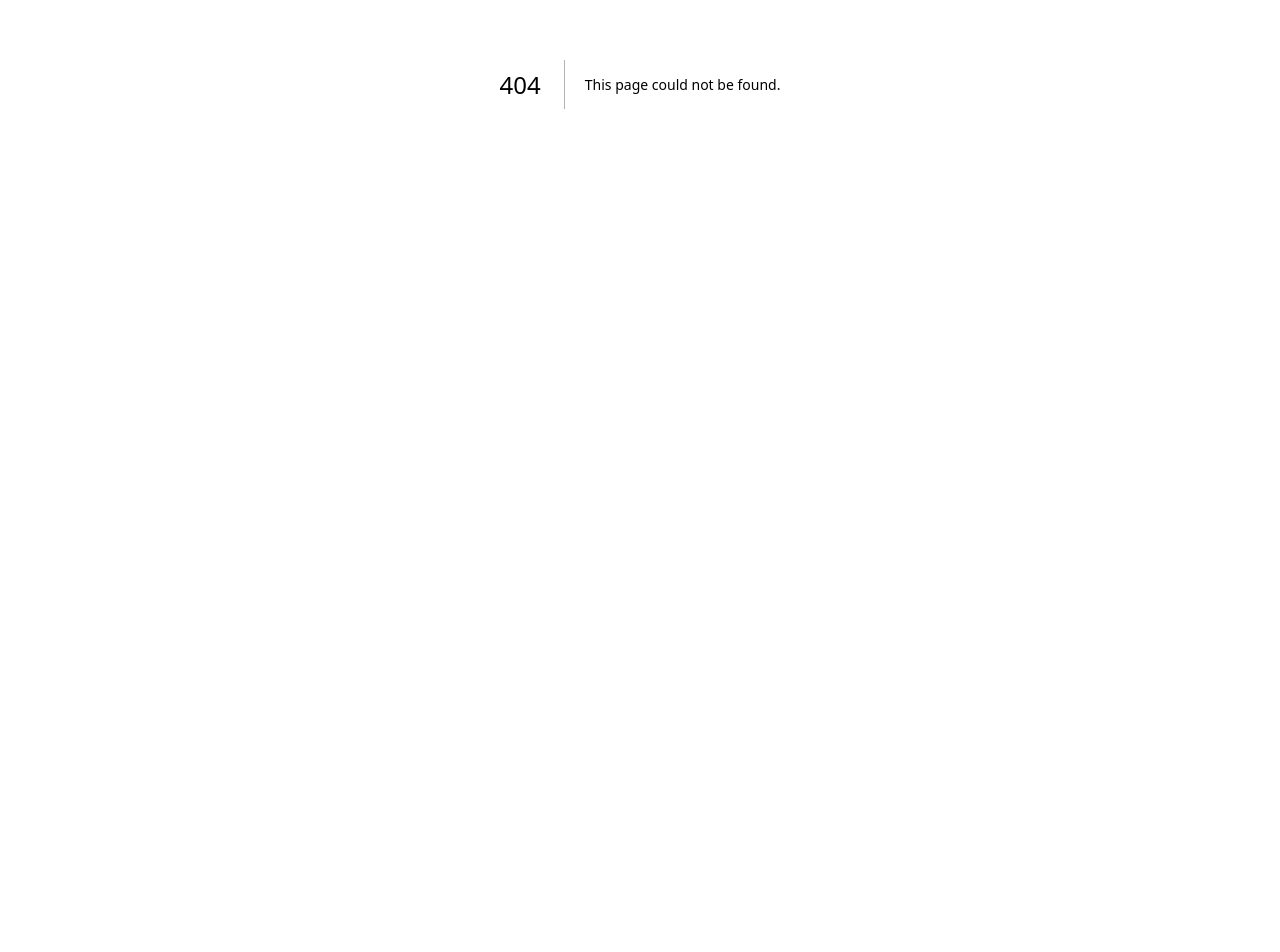
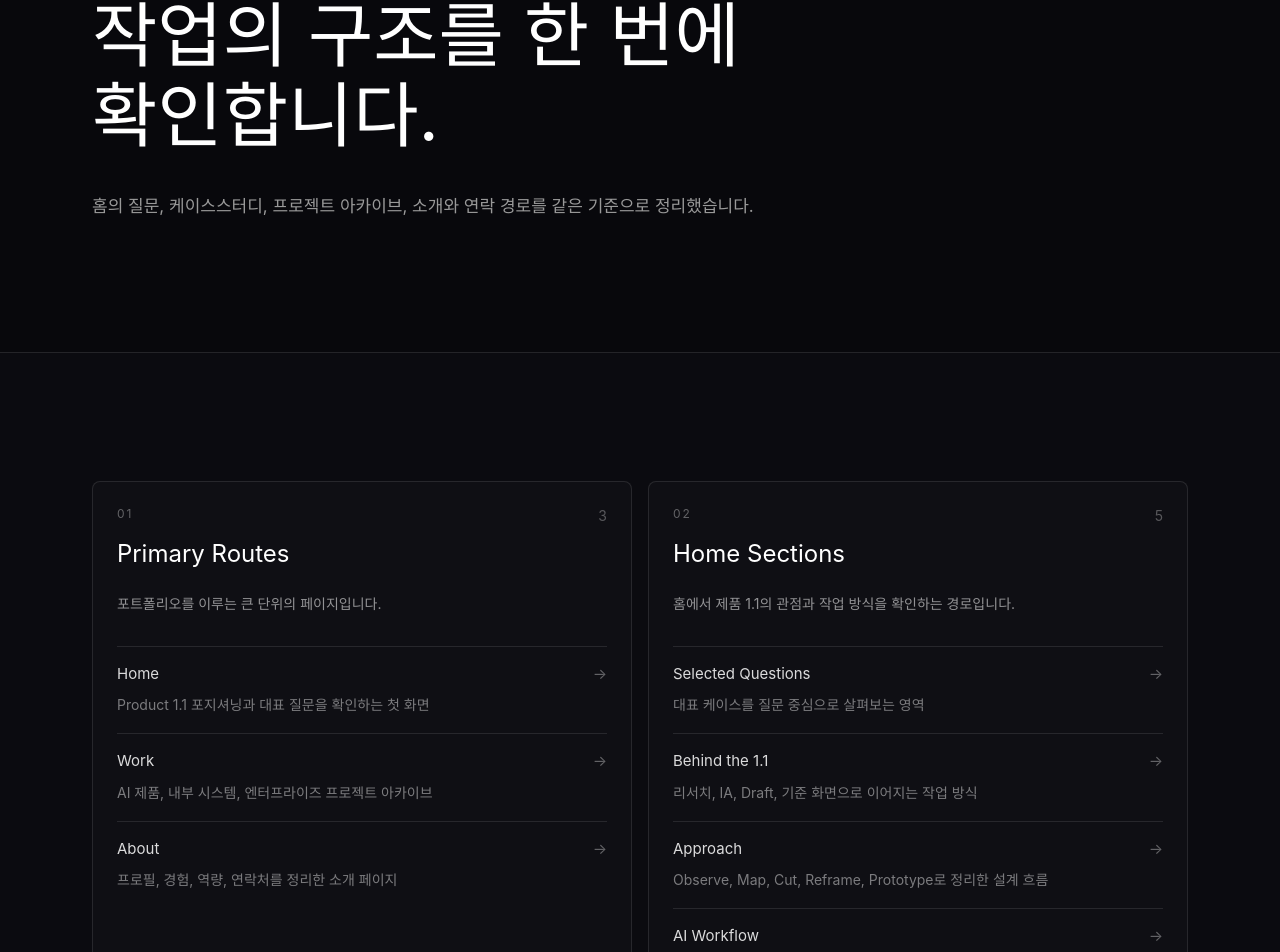
Before and after one commit to Power-xc/Product_portfolio, a Next.js app: page /sitemap in a window 1280 px wide. Before the commit this address had no page. Shown: the part 316-1268 px from the top of the page. Before the commit the page ends 800 px from the top, so only its background shows below. Built offline with nearby package versions, Linux system fonts and the light colour scheme; a web font is replaced by a local one.

Commit message:
Add portfolio sitemap page

```diff
--- /dev/null
+++ b/src/app/sitemap.ts
@@ -0,0 +1,16 @@
+import type { MetadataRoute } from "next"
+import { selectedQuestions } from "@/lib/home-content"
+
+const siteUrl = "https://product-portfolio-v0-2.vercel.app"
+
+export default function sitemap(): MetadataRoute.Sitemap {
+  const staticRoutes = ["", "/work", "/about", "/sitemap"]
+  const caseRoutes = selectedQuestions.map((caseStudy) => caseStudy.href)
+
+  return [...staticRoutes, ...caseRoutes].map((route) => ({
+    url: `${siteUrl}${route}`,
+    lastModified: new Date(),
+    changeFrequency: route === "" ? "weekly" : "monthly",
+    priority: route === "" ? 1 : 0.7,
+  }))
+}
--- /dev/null
+++ b/src/app/sitemap/page.tsx
@@ -0,0 +1,182 @@
+import type { Metadata } from "next"
+import Link from "next/link"
+import { Footer } from "@/components/layout/Footer"
+import { Header } from "@/components/layout/Header"
+import { selectedQuestions, workProjectGroups } from "@/lib/home-content"
+
+type SitemapLink = {
+  label: string
+  href: string
+  description: string
+}
+
+type SitemapSection = {
+  number: string
+  title: string
+  body: string
+  links: SitemapLink[]
+}
+
+const mainLinks: SitemapLink[] = [
+  {
+    label: "Home",
+    href: "/",
+    description: "Product 1.1 포지셔닝과 대표 질문을 확인하는 첫 화면",
+  },
+  {
+    label: "Work",
+    href: "/work",
+    description: "AI 제품, 내부 시스템, 엔터프라이즈 프로젝트 아카이브",
+  },
+  {
+    label: "About",
+    href: "/about",
+    description: "프로필, 경험, 역량, 연락처를 정리한 소개 페이지",
+  },
+]
+
+const homeSectionLinks: SitemapLink[] = [
+  {
+    label: "Selected Questions",
+    href: "/#selected-questions",
+    description: "대표 케이스를 질문 중심으로 살펴보는 영역",
+  },
+  {
+    label: "Behind the 1.1",
+    href: "/#behind-1-1",
+    description: "리서치, IA, Draft, 기준 화면으로 이어지는 작업 방식",
+  },
+  {
+    label: "Approach",
+    href: "/#approach",
+    description: "Observe, Map, Cut, Reframe, Prototype로 정리한 설계 흐름",
+  },
+  {
+    label: "AI Workflow",
+    href: "/#ai-workflow",
+    description: "AI를 빠른 검증과 협업 정렬에 사용하는 방식",
+  },
+  {
+    label: "Contact",
+    href: "/#contact",
+    description: "메일과 외부 프로필로 이어지는 연락 경로",
+  },
+]
+
+const caseStudyLinks: SitemapLink[] = selectedQuestions.map((caseStudy) => ({
+  label: caseStudy.project,
+  href: caseStudy.href,
+  description: `${caseStudy.number} · ${caseStudy.tag}`,
+}))
+
+const archiveLinks: SitemapLink[] = workProjectGroups.map((group) => ({
+  label: group.category,
+  href: "/work",
+  description: `${group.projects.length} projects · ${group.projects
+    .slice(0, 2)
+    .map((project) => project.name)
+    .join(" / ")}`,
+}))
+
+const sitemapSections: SitemapSection[] = [
+  {
+    number: "01",
+    title: "Primary Routes",
+    body: "포트폴리오를 이루는 큰 단위의 페이지입니다.",
+    links: mainLinks,
+  },
+  {
+    number: "02",
+    title: "Home Sections",
+    body: "홈에서 제품 1.1의 관점과 작업 방식을 확인하는 경로입니다.",
+    links: homeSectionLinks,
+  },
+  {
+    number: "03",
+    title: "Case Studies",
+    body: "대표 케이스를 SPC, Guardian, STEP, DeepQ 순서로 정리했습니다.",
+    links: caseStudyLinks,
+  },
+  {
+    number: "04",
+    title: "Work Archive",
+    body: "연도와 도메인별 프로젝트 목록으로 이어지는 경로입니다.",
+    links: archiveLinks,
+  },
+]
+
+export const metadata: Metadata = {
+  title: "Sitemap · Kangkeun Park",
+  description: "Portfolio sitemap for Kangkeun Park, Product Designer.",
+}
+
+function SitemapCard({ section }: { section: SitemapSection }) {
+  return (
+    <article className="rounded-lg border border-white/10 bg-white/[0.018] p-5 md:p-6">
+      <div className="flex items-start justify-between gap-6">
+        <div>
+          <p className="text-[11px] font-normal uppercase tracking-[0.16em] text-white/35 md:text-xs">
+            {section.number}
+          </p>
+          <h2 className="mt-4 text-2xl font-normal text-white">{section.title}</h2>
+        </div>
+        <span className="text-sm text-white/30">{section.links.length}</span>
+      </div>
+      <p className="mt-5 break-keep text-sm font-normal leading-7 text-white/55">
+        {section.body}
+      </p>
+      <div className="mt-7 divide-y divide-white/10 border-t border-white/10">
+        {section.links.map((link) => (
+          <Link
+            key={`${section.number}-${link.label}`}
+            href={link.href}
+            className="group grid gap-2 py-4 focus-visible:outline focus-visible:outline-2 focus-visible:outline-offset-4 focus-visible:outline-accent"
+          >
+            <span className="flex items-center justify-between gap-4 text-[15px] font-normal text-white/85 transition group-hover:text-white">
+              <span className="break-keep">{link.label}</span>
+              <span className="text-white/35 transition group-hover:translate-x-1 group-hover:text-white">
+                →
+              </span>
+            </span>
+            <span className="break-keep text-sm font-normal leading-6 text-white/45">
+              {link.description}
+            </span>
+          </Link>
+        ))}
+      </div>
+    </article>
+  )
+}
+
+export default function SitemapPage() {
+  return (
+    <div className="min-h-screen bg-background text-white">
+      <Header />
+      <main>
+        <section className="mx-auto max-w-content px-5 py-20 md:px-8 md:py-24 lg:py-32">
+          <p className="text-[12px] font-normal uppercase tracking-[0.18em] text-white/40">
+            Site Map
+          </p>
+          <h1 className="mt-5 max-w-4xl break-keep text-[clamp(2.45rem,9.6vw,71px)] font-normal leading-[1.13] text-white">
+            제품의 1.1을 따라,
+            <br />
+            작업의 구조를 한 번에 확인합니다.
+          </h1>
+          <p className="mt-8 max-w-2xl break-keep text-base font-normal leading-8 text-[#999] md:text-[17px] md:leading-9">
+            홈의 질문, 케이스스터디, 프로젝트 아카이브, 소개와 연락 경로를 같은
+            기준으로 정리했습니다.
+          </p>
+        </section>
+
+        <section className="border-y border-white/10 bg-[#0B0B10]">
+          <div className="mx-auto grid max-w-content gap-4 px-5 py-20 md:grid-cols-2 md:px-8 md:py-24 lg:py-32">
+            {sitemapSections.map((section) => (
+              <SitemapCard key={section.number} section={section} />
+            ))}
+          </div>
+        </section>
+      </main>
+      <Footer />
+    </div>
+  )
+}
--- a/src/components/home/BehindTheOneOne.tsx
+++ b/src/components/home/BehindTheOneOne.tsx
@@ -68,7 +68,7 @@ function PlaceholderGraphic({ type }: { type: BehindItem["placeholder"] }) {
 
 export function BehindTheOneOne() {
   return (
-    <section className="border-y border-white/10 bg-[#0B0B10]">
+    <section id="behind-1-1" className="border-y border-white/10 bg-[#0B0B10]">
       <div className="mx-auto max-w-content px-5 py-20 md:px-8 md:py-24 lg:py-32">
         <SectionHeading
           eyebrow="Behind the 1.1"
--- a/src/components/home/SelectedQuestions.tsx
+++ b/src/components/home/SelectedQuestions.tsx
@@ -4,7 +4,10 @@ import { selectedQuestions } from "@/lib/home-content"
 
 export function SelectedQuestions() {
   return (
-    <section className="mx-auto max-w-content px-5 py-20 md:px-8 md:py-24 lg:py-32">
+    <section
+      id="selected-questions"
+      className="mx-auto max-w-content px-5 py-20 md:px-8 md:py-24 lg:py-32"
+    >
       <SectionHeading
         eyebrow="Selected Questions"
         title="질문은 프로젝트보다 먼저 보입니다."
--- a/src/components/layout/Footer.tsx
+++ b/src/components/layout/Footer.tsx
@@ -1,12 +1,33 @@
+import Link from "next/link"
+
+const footerLinks = [
+  { label: "Work", href: "/work" },
+  { label: "About", href: "/about" },
+  { label: "Sitemap", href: "/sitemap" },
+]
+
 export function Footer() {
   return (
     <footer className="border-t border-white/10 bg-background">
-      <div className="mx-auto flex max-w-content flex-col gap-4 px-5 py-10 text-sm text-white/50 md:flex-row md:items-center md:justify-between md:px-8">
+      <div className="mx-auto flex max-w-content flex-col gap-6 px-5 py-10 text-sm text-white/50 md:flex-row md:items-center md:justify-between md:px-8">
         <div>
           <p className="font-normal text-white">Kangkeun Park</p>
           <p className="mt-2">Product Designer focused on AI · Enterprise UX · Product 1.1</p>
         </div>
-        <p>© 2026 Kangkeun Park</p>
+        <div className="flex flex-col gap-3 md:items-end">
+          <nav aria-label="Footer navigation" className="flex flex-wrap gap-x-5 gap-y-2">
+            {footerLinks.map((link) => (
+              <Link
+                key={link.href}
+                href={link.href}
+                className="transition hover:text-white focus-visible:outline focus-visible:outline-2 focus-visible:outline-offset-4 focus-visible:outline-accent"
+              >
+                {link.label}
+              </Link>
+            ))}
+          </nav>
+          <p>© 2026 Kangkeun Park</p>
+        </div>
       </div>
     </footer>
   )
```
